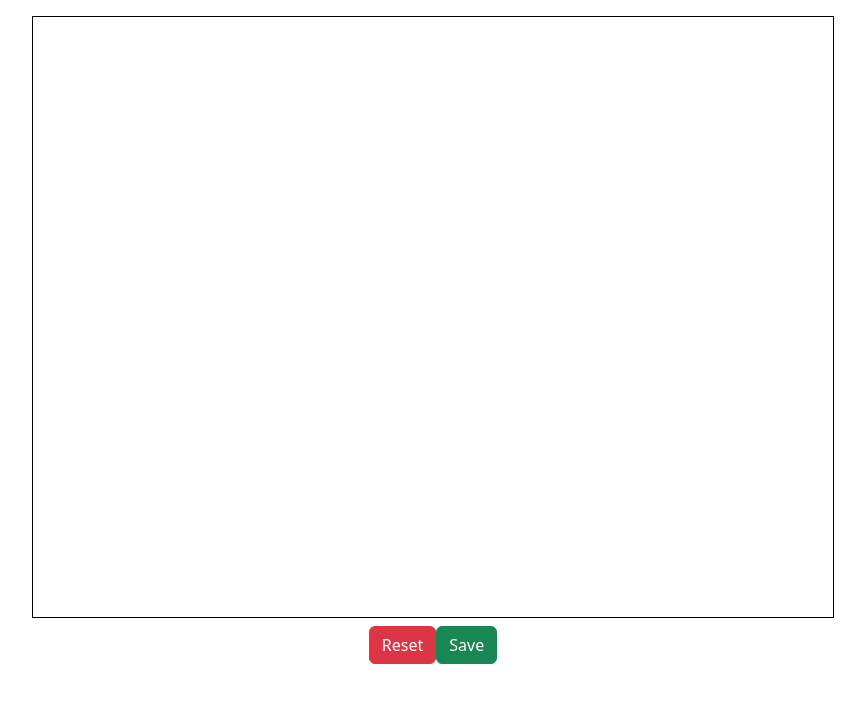
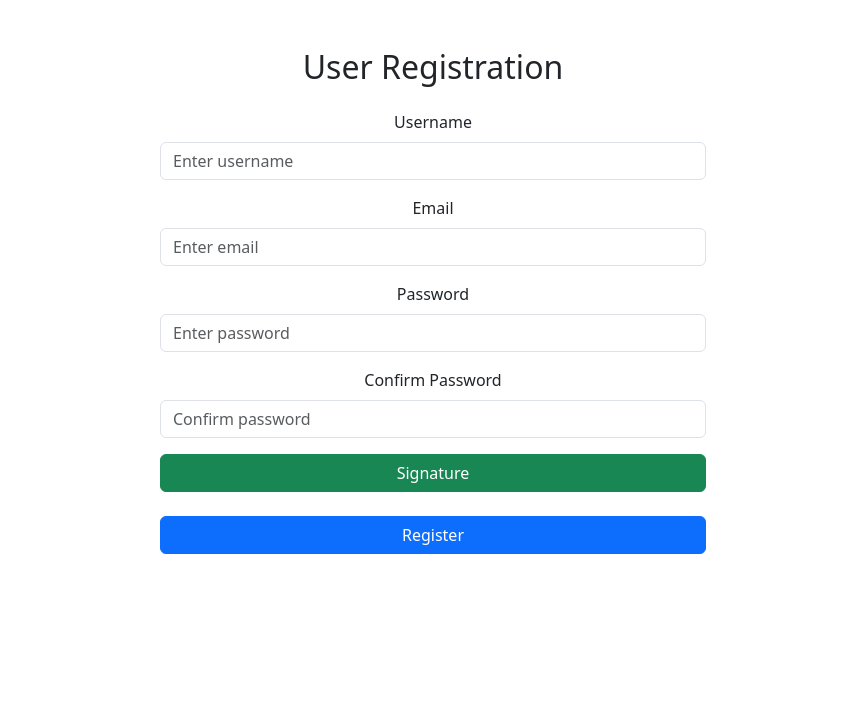
Before and after one commit to HyperDarkmoon/signaturefrontend, a React (Create React App) app: page / in a window 1280 px wide. Shown: the top 702 px of the page, without its empty margins (207-1072 px from the left). Built offline with nearby package versions, Linux system fonts and the light colour scheme.

Commit message:
Added user registration form

```diff
--- a/package.json
+++ b/package.json
@@ -8,6 +8,7 @@
     "@testing-library/user-event": "^14.5.2",
     "bootstrap": "^5.3.3",
     "react": "^18.3.1",
+    "react-bootstrap": "^2.10.4",
     "react-dom": "^18.3.1",
     "react-scripts": "^5.0.1",
     "web-vitals": "^4.2.2"
--- a/src/App.css
+++ b/src/App.css
@@ -36,3 +36,45 @@
     transform: rotate(360deg);
   }
 }
+
+/* App.css */
+/* App.css */
+/* App.css */
+.drawing-canvas-widget {
+  position: fixed;
+  top: 50%;
+  left: 50%;
+  transform: translate(-50%, -50%);
+  background: rgba(0, 0, 0, 0.5);
+  display: flex;
+  justify-content: center;
+  align-items: center;
+  z-index: 1050; /* Ensure it's on top of other content */
+}
+
+.drawing-widget {
+  background: white;
+  padding: 20px;
+  border-radius: 5px;
+  position: relative;
+  box-shadow: 0 4px 8px rgba(0, 0, 0, 0.2);
+}
+
+.widget-header {
+  display: flex;
+  justify-content: space-between;
+  align-items: center;
+  margin-bottom: 10px;
+}
+
+.widget-header h4 {
+  margin: 0;
+}
+
+.widget-header .btn-close {
+  background: transparent;
+  border: none;
+  font-size: 1.5rem;
+  cursor: pointer;
+  line-height: 1;
+}
--- a/src/App.js
+++ b/src/App.js
@@ -1,11 +1,12 @@
 import logo from './logo.svg';
 import './App.css';
-import DrawingCanvas from './drawing.js';
+import DrawingCanvas from './DrawingCanvas.js';
+import RegistrationForm from './RegistrationForm.js';
 
 function App() {
   return (
     <div className="App">
-      <DrawingCanvas />
+      <RegistrationForm />
     </div>
   );
 }
--- a/src/drawing.js
+++ b/src/DrawingCanvas.js
@@ -1,7 +1,7 @@
 import React, { useRef, useState } from 'react';
 import 'bootstrap/dist/css/bootstrap.min.css';
 
-function DrawingCanvas() {
+function DrawingCanvas({ onClose }) {
   const canvasRef = useRef(null);
   const [isDrawing, setIsDrawing] = useState(false);
   const [strokes, setStrokes] = useState([]);
@@ -47,6 +47,7 @@ function DrawingCanvas() {
     setStrokes([]);
   };
 
+
   const redraw = (strokes) => {
     const ctx = canvasRef.current.getContext('2d');
     ctx.clearRect(0, 0, canvasRef.current.width, canvasRef.current.height);
@@ -69,6 +70,7 @@ function DrawingCanvas() {
 
   const downloadImage = () => {
     const canvas = canvasRef.current;
+    const ctx = canvas.getContext('2d');
     const imageUrl = canvas.toDataURL('image/png');
     const link = document.createElement('a');
     link.href = imageUrl;
@@ -76,10 +78,14 @@ function DrawingCanvas() {
     link.click();
   };
 
+
   return (
-    <div className="container mt-3">
-      <div className="row">
-        <div className="col">
+    <div className="drawing-widget">
+      <div className="widget-header">
+        <h4>Drawing Canvas</h4>
+        <button className="btn btn-close" onClick={onClose}>X</button>
+      </div>
+      <div>
         <canvas
           ref={canvasRef}
           width={800}
@@ -87,16 +93,13 @@ function DrawingCanvas() {
           onMouseDown={startDrawing}
           onMouseUp={stopDrawing}
           onMouseMove={draw}
-            onMouseLeave={stopDrawing} // Ensure drawing stops when the mouse leaves the canvas
+          onMouseLeave={stopDrawing}
           style={{ border: '1px solid black', display: 'block', margin: '0 auto' }}
         />
       </div>
-      </div>
-      <div className="row mt-2">
-        <div className="col text-center">
+      <div className="mt-2 text-center">
         <button className="btn btn-danger mr-2" onClick={resetCanvas}>Reset</button>
-          <button className="btn btn-success" onClick={downloadImage}>Save</button>
-        </div>
+        <button className="btn btn-success" onClick={downloadImage}>Download</button>
       </div>
     </div>
   );
--- /dev/null
+++ b/src/RegistrationForm.js
@@ -0,0 +1,139 @@
+import React, { useState } from 'react';
+import { Form, Button, Container, Row, Col, Alert } from 'react-bootstrap';
+import DrawingCanvas from './DrawingCanvas'; // Ensure you import the DrawingCanvas component
+import './App.css'; // Ensure to import the CSS file
+
+function RegistrationForm() {
+  const [formData, setFormData] = useState({
+    username: '',
+    email: '',
+    password: '',
+    confirmPassword: '',
+  });
+
+  const [errors, setErrors] = useState({});
+  const [success, setSuccess] = useState('');
+  const [showDrawingCanvas, setShowDrawingCanvas] = useState(false);
+
+  const validateForm = () => {
+    const newErrors = {};
+
+    if (!formData.username) newErrors.username = 'Username is required';
+    if (!formData.email) {
+      newErrors.email = 'Email is required';
+    } else if (!/\S+@\S+\.\S+/.test(formData.email)) {
+      newErrors.email = 'Email address is invalid';
+    }
+    if (!formData.password) newErrors.password = 'Password is required';
+    if (formData.password !== formData.confirmPassword) newErrors.confirmPassword = 'Passwords do not match';
+
+    setErrors(newErrors);
+    return Object.keys(newErrors).length === 0;
+  };
+
+  const handleChange = (e) => {
+    const { name, value } = e.target;
+    setFormData({ ...formData, [name]: value });
+  };
+
+  const handleSubmit = (e) => {
+    e.preventDefault();
+
+    if (validateForm()) {
+      setSuccess('Registration successful!');
+      setErrors({});
+      // Handle form submission, e.g., send data to an API
+    } else {
+      setSuccess('');
+    }
+  };
+
+  const handleSignatureClick = () => {
+    setShowDrawingCanvas(true);
+  };
+
+  const handleCloseDrawingCanvas = () => {
+    setShowDrawingCanvas(false);
+  };
+
+  return (
+    <Container className="mt-5 position-relative">
+      <Row className="justify-content-center">
+        <Col md={6}>
+          <h2 className="text-center mb-4">User Registration</h2>
+          {success && <Alert variant="success">{success}</Alert>}
+          <Form onSubmit={handleSubmit}>
+            <Form.Group controlId="formUsername">
+              <Form.Label>Username</Form.Label>
+              <Form.Control
+                type="text"
+                placeholder="Enter username"
+                name="username"
+                value={formData.username}
+                onChange={handleChange}
+                isInvalid={!!errors.username}
+              />
+              <Form.Control.Feedback type="invalid">{errors.username}</Form.Control.Feedback>
+            </Form.Group>
+
+            <Form.Group controlId="formEmail" className="mt-3">
+              <Form.Label>Email</Form.Label>
+              <Form.Control
+                type="email"
+                placeholder="Enter email"
+                name="email"
+                value={formData.email}
+                onChange={handleChange}
+                isInvalid={!!errors.email}
+              />
+              <Form.Control.Feedback type="invalid">{errors.email}</Form.Control.Feedback>
+            </Form.Group>
+
+            <Form.Group controlId="formPassword" className="mt-3">
+              <Form.Label>Password</Form.Label>
+              <Form.Control
+                type="password"
+                placeholder="Enter password"
+                name="password"
+                value={formData.password}
+                onChange={handleChange}
+                isInvalid={!!errors.password}
+              />
+              <Form.Control.Feedback type="invalid">{errors.password}</Form.Control.Feedback>
+            </Form.Group>
+
+            <Form.Group controlId="formConfirmPassword" className="mt-3">
+              <Form.Label>Confirm Password</Form.Label>
+              <Form.Control
+                type="password"
+                placeholder="Confirm password"
+                name="confirmPassword"
+                value={formData.confirmPassword}
+                onChange={handleChange}
+                isInvalid={!!errors.confirmPassword}
+              />
+              <Form.Control.Feedback type="invalid">{errors.confirmPassword}</Form.Control.Feedback>
+            </Form.Group>
+
+            <Button variant="success" onClick={handleSignatureClick} className="mt-3 w-100">
+              Signature
+            </Button>
+
+            <Button variant="primary" type="submit" className="mt-4 w-100">
+              Register
+            </Button>
+
+          </Form>
+        </Col>
+      </Row>
+
+      {showDrawingCanvas && (
+        <div className="drawing-canvas-widget">
+          <DrawingCanvas onClose={handleCloseDrawingCanvas} />
+        </div>
+      )}
+    </Container>
+  );
+}
+
+export default RegistrationForm;
```
Also changed, not shown: 1 other file (tests, documents, lock files or other folders). Lines whose indentation alone changed are shown as unchanged.
